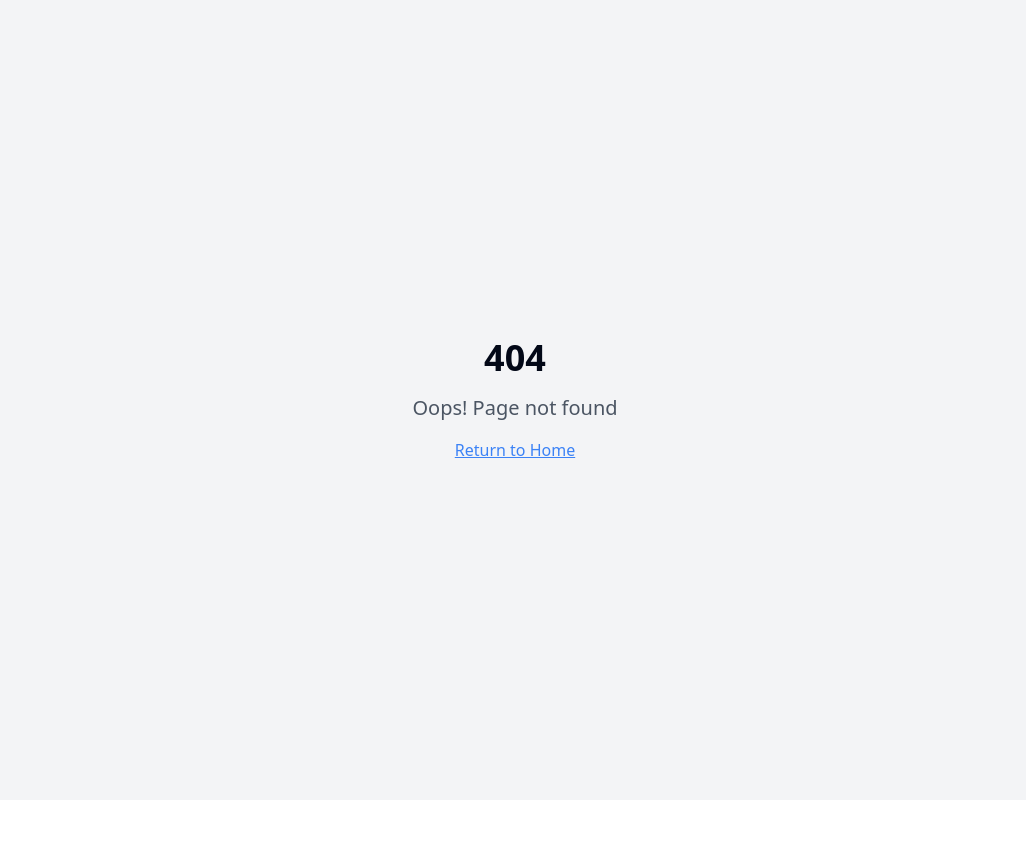
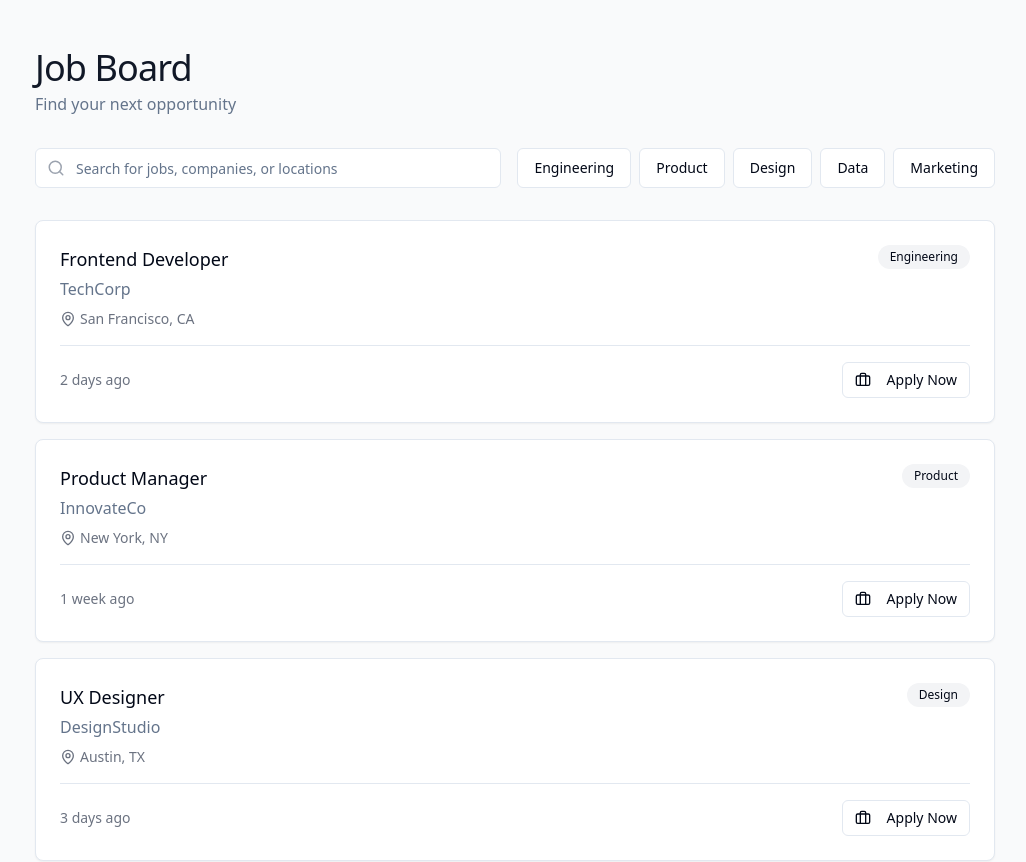
Before and after one commit to murugan123456/simplescripto, a React (Vite) app: page /jobs in a window 1280 px wide. Before the commit this address had no page. Shown: the top 862 px of the page, without its empty margins (125-1151 px from the left). Before the commit the page ends 800 px from the top, so only its background shows below. Built offline with nearby package versions, Linux system fonts and the light colour scheme.

Commit message:
feat: Implement basic job board functionality
Implement a job board with job listings and search functionality.

```diff
--- a/src/App.tsx
+++ b/src/App.tsx
@@ -5,6 +5,7 @@ import { TooltipProvider } from "@/components/ui/tooltip";
 import { QueryClient, QueryClientProvider } from "@tanstack/react-query";
 import { BrowserRouter, Routes, Route } from "react-router-dom";
 import Index from "./pages/Index";
+import JobBoard from "./pages/JobBoard";
 import NotFound from "./pages/NotFound";
 import React from "react";
 
@@ -19,6 +20,7 @@ const App = () => {
           <BrowserRouter>
             <Routes>
               <Route path="/" element={<Index />} />
+              <Route path="/jobs" element={<JobBoard />} />
               {/* ADD ALL CUSTOM ROUTES ABOVE THE CATCH-ALL "*" ROUTE */}
               <Route path="*" element={<NotFound />} />
             </Routes>
--- /dev/null
+++ b/src/hooks/useJobs.tsx
@@ -0,0 +1,79 @@
+
+import { useState } from 'react';
+
+export interface Job {
+  id: string;
+  title: string;
+  company: string;
+  location: string;
+  description: string;
+  postedDate: string;
+  category: string;
+}
+
+export function useJobs() {
+  // Sample job data
+  const [jobs] = useState<Job[]>([
+    {
+      id: '1',
+      title: 'Frontend Developer',
+      company: 'TechCorp',
+      location: 'San Francisco, CA',
+      description: 'We are looking for a skilled frontend developer with React experience.',
+      postedDate: '2 days ago',
+      category: 'Engineering'
+    },
+    {
+      id: '2',
+      title: 'Product Manager',
+      company: 'InnovateCo',
+      location: 'New York, NY',
+      description: 'Lead product development and strategy for our SaaS platform.',
+      postedDate: '1 week ago',
+      category: 'Product'
+    },
+    {
+      id: '3',
+      title: 'UX Designer',
+      company: 'DesignStudio',
+      location: 'Austin, TX',
+      description: 'Create beautiful and intuitive user experiences for our clients.',
+      postedDate: '3 days ago',
+      category: 'Design'
+    },
+    {
+      id: '4',
+      title: 'Data Scientist',
+      company: 'AnalyticsPro',
+      location: 'Remote',
+      description: 'Analyze large datasets and build predictive models.',
+      postedDate: '5 days ago',
+      category: 'Data'
+    },
+    {
+      id: '5',
+      title: 'DevOps Engineer',
+      company: 'CloudTech',
+      location: 'Seattle, WA',
+      description: 'Manage and improve our cloud infrastructure and CI/CD pipelines.',
+      postedDate: 'Just now',
+      category: 'Engineering'
+    },
+    {
+      id: '6',
+      title: 'Marketing Specialist',
+      company: 'GrowthHub',
+      location: 'Chicago, IL',
+      description: 'Develop and execute marketing campaigns to drive user acquisition.',
+      postedDate: '1 day ago',
+      category: 'Marketing'
+    },
+  ]);
+
+  const categories = ['Engineering', 'Product', 'Design', 'Data', 'Marketing'];
+
+  return {
+    jobs,
+    categories
+  };
+}
--- a/src/pages/Index.tsx
+++ b/src/pages/Index.tsx
@@ -4,6 +4,9 @@ import TaskList from '@/components/TaskList';
 import TaskForm from '@/components/TaskForm';
 import { useTasks } from '@/hooks/useTasks';
 import { Separator } from '@/components/ui/separator';
+import { Link } from 'react-router-dom';
+import { Button } from '@/components/ui/button';
+import { Briefcase } from 'lucide-react';
 
 const Index = () => {
   const { tasks, addTask, toggleTaskCompleted } = useTasks();
@@ -16,7 +19,15 @@ const Index = () => {
     <div className="min-h-screen bg-gray-50 flex flex-col">
       <div className="flex-1 container max-w-2xl py-12 px-4 sm:px-6 lg:px-8 mx-auto">
         <div className="animate-slide-in">
-          <h1 className="text-3xl font-medium tracking-tight text-gray-900 sm:text-4xl mb-1">Tasks</h1>
+          <div className="flex justify-between items-center mb-1">
+            <h1 className="text-3xl font-medium tracking-tight text-gray-900 sm:text-4xl">Tasks</h1>
+            <Link to="/jobs">
+              <Button variant="outline">
+                <Briefcase className="mr-2" size={16} />
+                Job Board
+              </Button>
+            </Link>
+          </div>
           <p className="text-muted-foreground">
             {totalCount > 0
               ? `${completedCount} of ${totalCount} task${totalCount !== 1 ? 's' : ''} complete`
--- /dev/null
+++ b/src/pages/JobBoard.tsx
@@ -0,0 +1,108 @@
+
+import React, { useState } from 'react';
+import { Input } from '@/components/ui/input';
+import { Card, CardContent } from '@/components/ui/card';
+import { Separator } from '@/components/ui/separator';
+import {
+  Briefcase,
+  MapPin,
+  Search,
+  Filter
+} from 'lucide-react';
+import { Button } from '@/components/ui/button';
+import { useJobs } from '@/hooks/useJobs';
+
+const JobBoard = () => {
+  const { jobs, categories } = useJobs();
+  const [searchTerm, setSearchTerm] = useState('');
+  const [selectedCategory, setSelectedCategory] = useState<string>('');
+
+  // Filter jobs based on search and category
+  const filteredJobs = jobs.filter(job => {
+    const matchesSearch = job.title.toLowerCase().includes(searchTerm.toLowerCase()) ||
+                         job.company.toLowerCase().includes(searchTerm.toLowerCase()) ||
+                         job.location.toLowerCase().includes(searchTerm.toLowerCase());
+
+    const matchesCategory = selectedCategory === '' || job.category === selectedCategory;
+
+    return matchesSearch && matchesCategory;
+  });
+
+  return (
+    <div className="min-h-screen bg-gray-50">
+      <div className="container max-w-5xl py-12 px-4 sm:px-6 lg:px-8 mx-auto">
+        <div className="animate-slide-in">
+          <h1 className="text-3xl font-medium tracking-tight text-gray-900 sm:text-4xl mb-1">Job Board</h1>
+          <p className="text-muted-foreground mb-8">Find your next opportunity</p>
+
+          {/* Search and Filter Section */}
+          <div className="flex flex-col md:flex-row gap-4 mb-8">
+            <div className="relative flex-1">
+              <Search className="absolute left-3 top-1/2 transform -translate-y-1/2 text-gray-400" size={18} />
+              <Input
+                placeholder="Search for jobs, companies, or locations"
+                className="pl-10"
+                value={searchTerm}
+                onChange={(e) => setSearchTerm(e.target.value)}
+              />
+            </div>
+
+            <div className="flex gap-2">
+              {categories.map(category => (
+                <Button
+                  key={category}
+                  variant={selectedCategory === category ? "default" : "outline"}
+                  onClick={() => setSelectedCategory(selectedCategory === category ? '' : category)}
+                  className="whitespace-nowrap"
+                >
+                  {category}
+                </Button>
+              ))}
+            </div>
+          </div>
+
+          {/* Job Listings */}
+          <div className="space-y-4">
+            {filteredJobs.length > 0 ? (
+              filteredJobs.map(job => (
+                <Card key={job.id} className="overflow-hidden hover:shadow-md transition-shadow">
+                  <CardContent className="p-6">
+                    <div className="flex justify-between items-start">
+                      <div>
+                        <h3 className="text-lg font-medium">{job.title}</h3>
+                        <div className="text-muted-foreground mt-1">{job.company}</div>
+                        <div className="flex items-center mt-2 text-sm text-gray-500">
+                          <MapPin size={16} className="mr-1" />
+                          {job.location}
+                        </div>
+                      </div>
+                      <div className="bg-gray-100 px-3 py-1 rounded-full text-xs font-medium">
+                        {job.category}
+                      </div>
+                    </div>
+                    <Separator className="my-4" />
+                    <div className="flex justify-between items-center">
+                      <div className="text-sm text-gray-500">{job.postedDate}</div>
+                      <Button variant="outline" size="sm">
+                        <Briefcase size={16} className="mr-2" />
+                        Apply Now
+                      </Button>
+                    </div>
+                  </CardContent>
+                </Card>
+              ))
+            ) : (
+              <div className="text-center py-12">
+                <Briefcase className="mx-auto h-12 w-12 text-gray-400" />
+                <h3 className="mt-2 text-sm font-semibold text-gray-900">No jobs found</h3>
+                <p className="mt-1 text-sm text-gray-500">Try adjusting your search criteria.</p>
+              </div>
+            )}
+          </div>
+        </div>
+      </div>
+    </div>
+  );
+};
+
+export default JobBoard;
```
